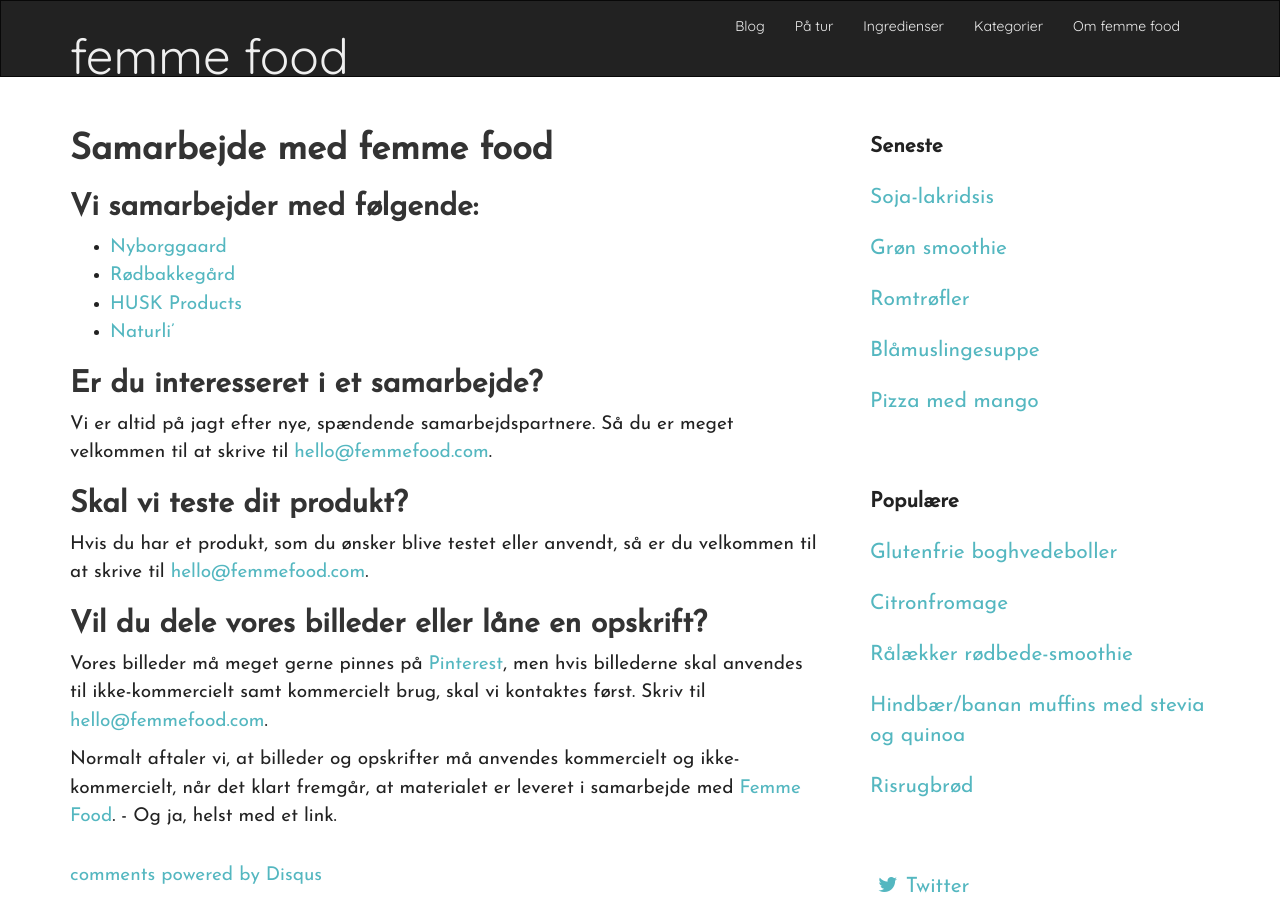
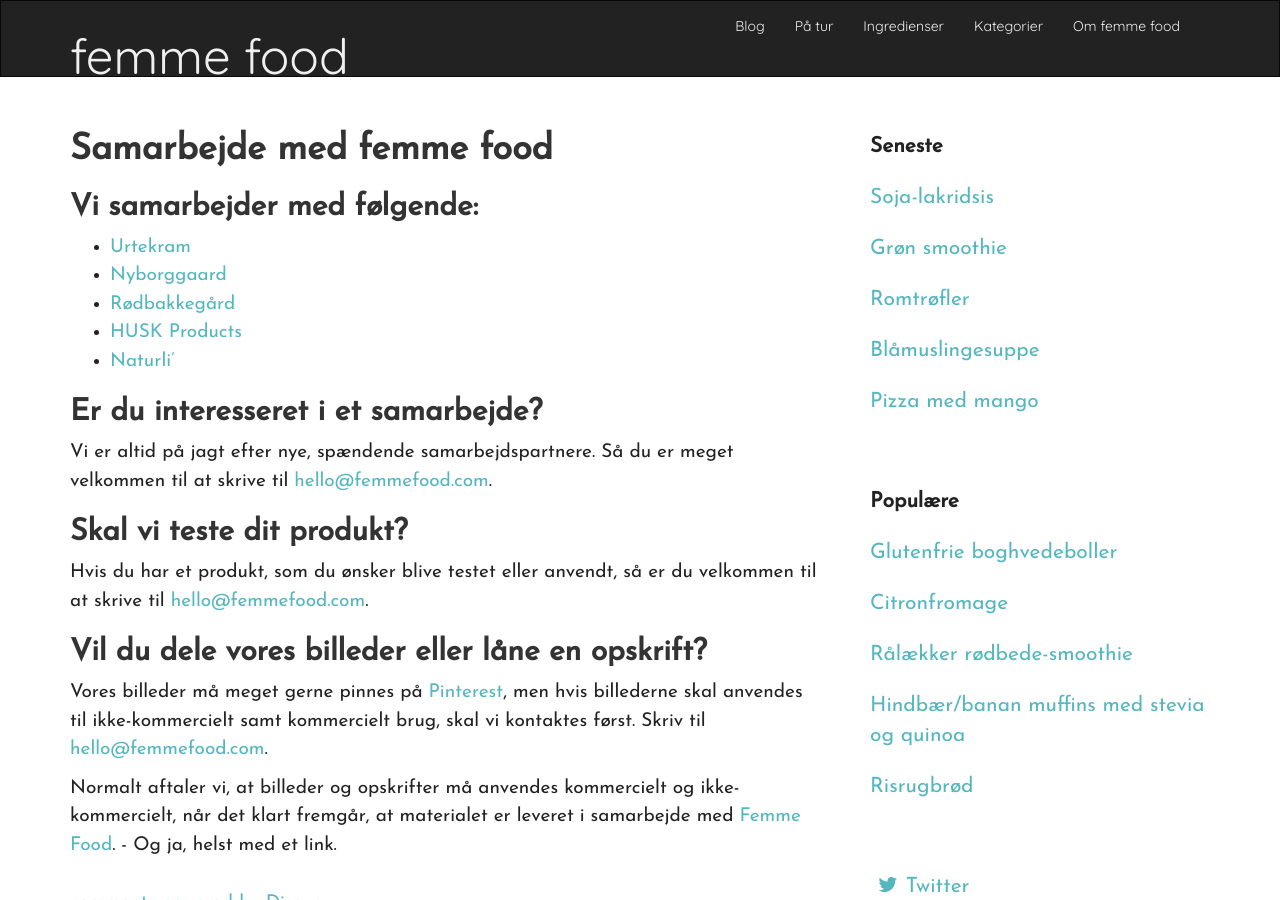
Before and after one commit to femmefood/femmefood.com, a Jekyll site: the page built from samarbejde/index.md, in a window 1280 px wide and 900 px high. Built offline with Jekyll 4.4.1, drawn with Linux system fonts in a browser that asks for light colours; nearby versions of some CDN libraries; Markdown is read by kramdown in place of the engine named in the settings; comment, search, counter and statistics services are not loaded.

Commit message:
added new partner

```diff
--- a/samarbejde/index.md
+++ b/samarbejde/index.md
@@ -7,6 +7,7 @@ date: 2014-02-25
 
 ## Vi samarbejder med følgende:
 
+- [Urtekram](http://www.urtekram.dk/)
 - [Nyborggaard](http://nyborggaard.dk/)
 - [Rødbakkegård](http://roedbakkegaard.dk/)
 - [HUSK Products](http://husk.dk/)
```
